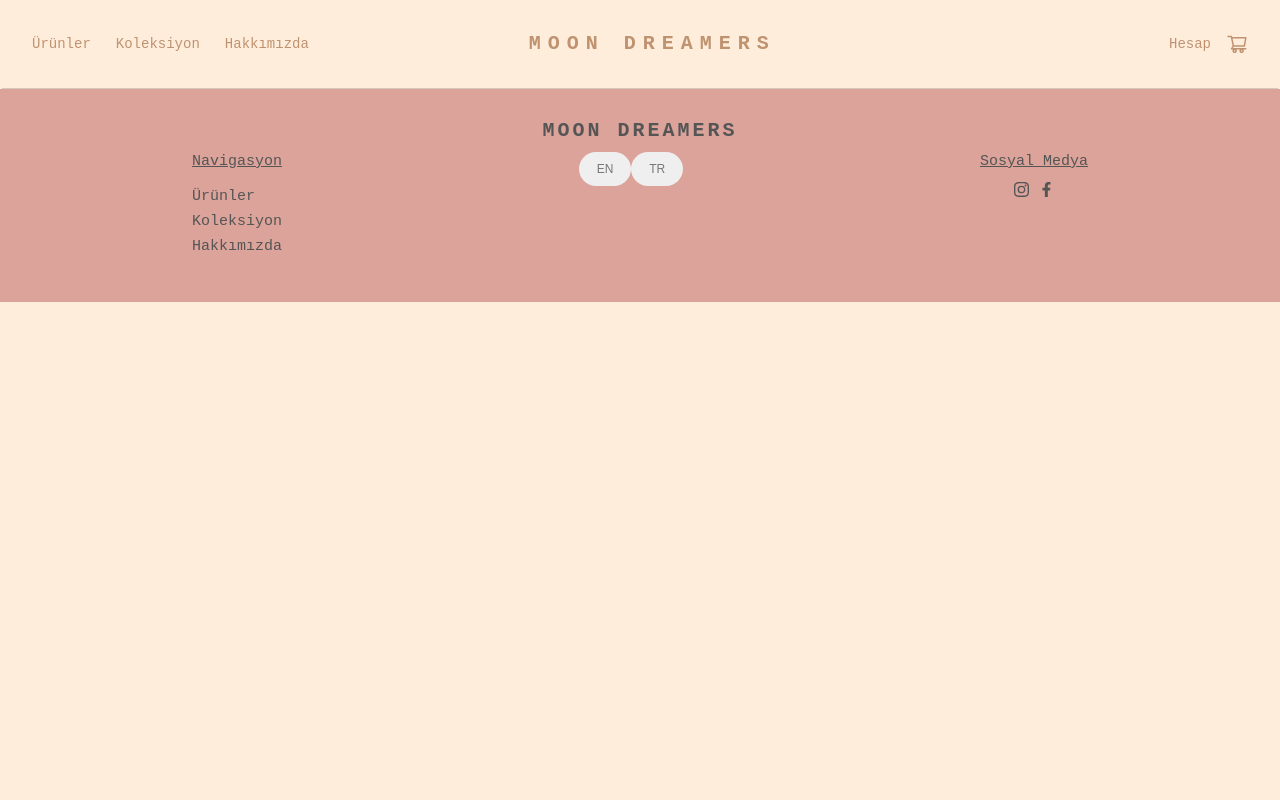
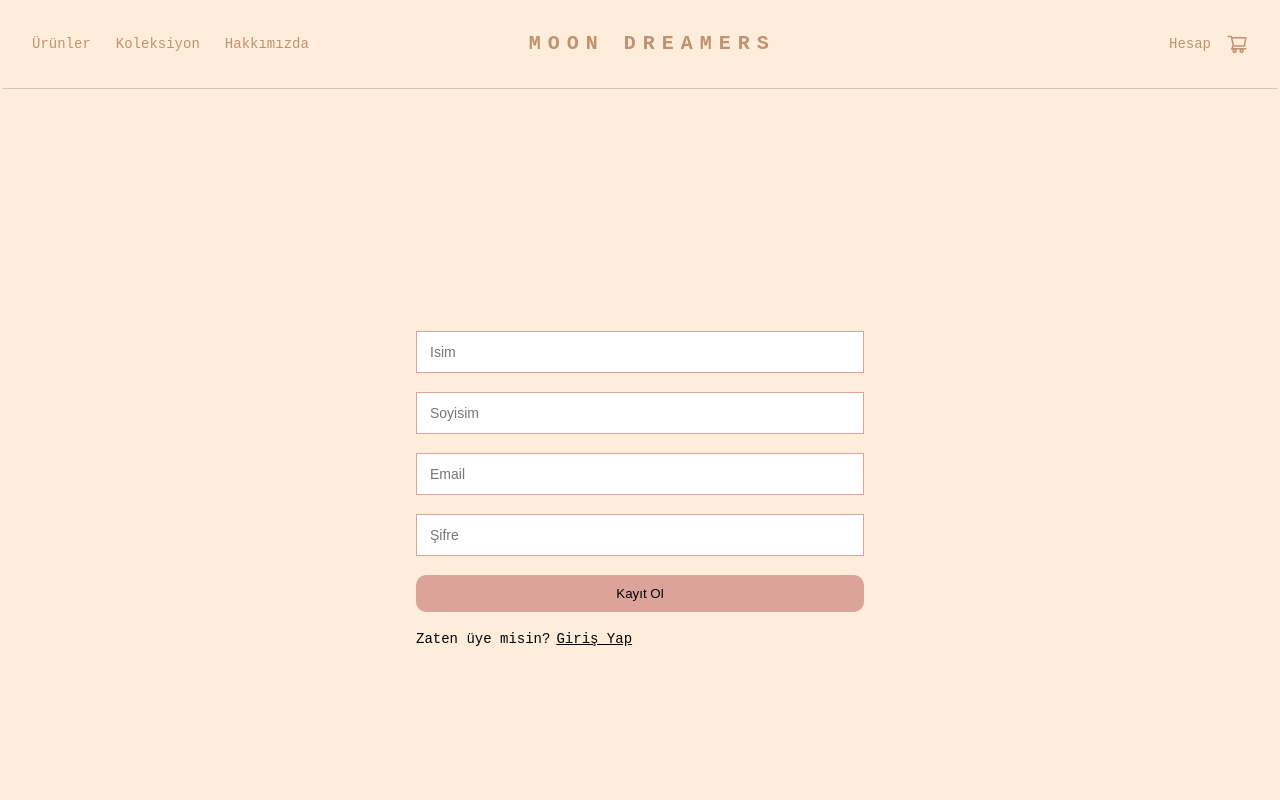
Before and after one commit to cey-t/moon-dreamers, a React (Create React App) app: page /signup in a window 1280 px wide. Shown: the top 800 px of the page. Built offline with nearby package versions, Linux system fonts and the light colour scheme.

Commit message:
login and register page

```diff
--- a/src/App.js
+++ b/src/App.js
@@ -1,3 +1,4 @@
+import React from "react";
 import "./App.css";
 import { Route, Routes, BrowserRouter as Router } from "react-router-dom";
 import styles from "./index.scss";
@@ -7,21 +8,33 @@ import NavBar from "./Components/Navbar/Navbar";
 import Products from "./Pages/Products/Products";
 import Collections from "./Pages/Collections/Collections";
 import Footer from "./Components/Footer/Footer";
+import Login from "./Pages/LoginForm/Login";
+import SignUp from "./Pages/SignUpForm/SignUp";
+
 function App() {
   return (
     <div className={styles.appContainer}>
       <Router>
-        {/* <ScrollToTop /> */}
+        <AppContent />
+      </Router>
+    </div>
+  );
+}
+
+function AppContent() {
+  return (
+    <>
       <NavBar />
       <Routes>
         <Route path="/" element={<Home />} />
         <Route path="/hakkımızda" element={<AboutMe />} />
         <Route path="/ürünler" element={<Products />} />
         <Route path="/koleksiyonlar" element={<Collections />} />
+        <Route path="/login" element={<Login />} />
+        <Route path="/signup" element={<SignUp />} />
       </Routes>
       <Footer />
-      </Router>
-    </div>
+    </>
   );
 }
 
--- /dev/null
+++ b/src/Components/LoginForm/Login.js
@@ -0,0 +1,56 @@
+import React, { useState } from "react";
+
+const Login = () => {
+  const [name, setName] = useState("");
+  const [surname, setSurname] = useState("");
+
+  const handleNameChange = (event) => {
+    setName(event.target.value);
+  };
+
+  const handleSurnameChange = (event) => {
+    setSurname(event.target.value);
+  };
+
+  const handleSubmit = (event) => {
+    event.preventDefault();
+    console.log("Form submitted:", name, surname);
+    setName("");
+    setSurname("");
+  };
+
+  return (
+    <div>
+      <form
+        style={{ display: "flex", flexDirection: "column" }}
+        onSubmit={handleSubmit}
+      >
+        <label>
+          Name
+          <input
+            type="text"
+            placeholder="Melek"
+            name="name"
+            onChange={handleNameChange}
+            value={name}
+          />
+        </label>
+
+        <label>
+          Surname
+          <input
+            type="text"
+            placeholder="Kar"
+            name="surname"
+            onChange={handleSurnameChange}
+            value={surname}
+          />
+        </label>
+
+        <button type="submit">Submit</button>
+      </form>
+    </div>
+  );
+};
+
+export default Login;
--- /dev/null
+++ b/src/Components/LoginForm/Login.module.scss
@@ -0,0 +1,5 @@
+.loginContainer {
+  border: 2px solid red;
+  width: 20px;
+  height: 200px;
+}
--- a/src/Components/Navbar/Navbar.js
+++ b/src/Components/Navbar/Navbar.js
@@ -34,10 +34,14 @@ const NavBar = () => {
           </Link>
         </div>
         <div className={styles.centerBar}>
-          <p className={styles.header}>Moon Dreamers</p>
+          <Link to={"/"} className={styles.header}>
+            <p className={styles.header}>Moon Dreamers</p>
+          </Link>
         </div>
         <div className={styles.rightBar}>
-          <p> {t("account")} </p>
+          <Link to={"/login"} className={styles.link}>
+            <p> {t("account")} </p>
+          </Link>
           <AiOutlineShoppingCart size={22} color="#bf9270" cursor={"pointer"} />
         </div>
 
--- a/src/Components/Navbar/Navbar.module.scss
+++ b/src/Components/Navbar/Navbar.module.scss
@@ -44,6 +44,7 @@
     font-size: 20px;
     line-height: 28px;
     margin: 0;
+    text-decoration: none;
   }
   .rightBar {
     display: flex;
--- /dev/null
+++ b/src/Pages/LoginForm/Login.js
@@ -0,0 +1,67 @@
+import React, { useState } from "react";
+import styles from "./Login.module.scss";
+import { Link } from "react-router-dom";
+import { useTranslation } from "react-i18next";
+const Login = () => {
+  const { t } = useTranslation("common");
+  const [loginForm, setLoginForm] = useState({
+    email: "",
+    password: "",
+  });
+
+  const handleChange = (event) => {
+    const { name, value } = event.target;
+    setLoginForm((prevState) => ({
+      ...prevState,
+      [name]: value,
+    }));
+  };
+
+  const handleSubmit = (event) => {
+    event.preventDefault();
+    console.log("Form submitted:", loginForm.name, loginForm.surname);
+    setLoginForm({ name: "", surname: "" });
+  };
+
+  return (
+    <div className={styles.loginContainer}>
+      <form className={styles.loginForm} onSubmit={handleSubmit}>
+        <div className={styles.inputContainer}>
+          <div className={styles.inputContainer}>
+            <input
+              type="email"
+              placeholder="Email"
+              name="name"
+              onChange={handleChange}
+              className={styles.input}
+              value={loginForm.email}
+              autoComplete="name"
+            />
+          </div>
+          <div className={styles.inputContainer}>
+            <input
+              type="password"
+              placeholder={t("password")}
+              name="surname"
+              className={styles.input}
+              onChange={handleChange}
+              value={loginForm.password}
+              autoComplete="name"
+            />
+            <button type="submit" className={styles.submit}>
+              {t("login")}
+            </button>{" "}
+            <p className={styles.registerText}>
+              {t("still.register")}
+              <Link className={styles.link} to={"/signup"}>
+                {t("signup")}
+              </Link>
+            </p>
+          </div>
+        </div>
+      </form>
+    </div>
+  );
+};
+
+export default Login;
--- /dev/null
+++ b/src/Pages/LoginForm/Login.module.scss
@@ -0,0 +1,45 @@
+.loginContainer {
+  display: flex;
+  flex-direction: row;
+  min-height: 100vh;
+  height: 100%;
+}
+
+.loginForm {
+  margin: auto;
+}
+
+.input {
+  height: 20px;
+  padding: 10px 13px;
+  border: none;
+  font-size: 14px;
+  width: 420px;
+  outline: none;
+  border: 1px solid #dba39a;
+}
+
+.inputContainer {
+  display: flex;
+  flex-direction: column;
+  gap: 19px;
+  align-self: center;
+}
+.submit {
+  border-radius: 10px;
+  height: 37px;
+  padding: 8px 0px;
+  border: none;
+  background-color: #dba39a;
+  cursor: pointer;
+  width: 100%;
+}
+
+.registerText {
+  font-size: 14px;
+  margin: 0;
+  .link {
+    margin-left: 6px;
+    color: black;
+  }
+}
--- /dev/null
+++ b/src/Pages/SignUpForm/SignUp.js
@@ -0,0 +1,90 @@
+import { useState } from "react";
+import styles from "./SignUp.module.scss";
+import { Link } from "react-router-dom";
+import { useTranslation } from "react-i18next";
+const SignUp = () => {
+  const { t } = useTranslation("common");
+  const [loginForm, setLoginForm] = useState({
+    name: "",
+    surname: "",
+    email: "",
+    password: "",
+  });
+
+  const handleChange = (event) => {
+    const { name, value } = event.target;
+    setLoginForm((prevState) => ({
+      ...prevState,
+      [name]: value,
+    }));
+  };
+
+  const handleSubmit = (event) => {
+    event.preventDefault();
+    console.log("Form submitted:", loginForm.name, loginForm.surname);
+    setLoginForm({ name: "", surname: "" });
+  };
+
+  return (
+    <div className={styles.loginContainer}>
+      <form className={styles.loginForm} onSubmit={handleSubmit}>
+        <div className={styles.inputContainer}>
+          <div className={styles.inputContainer}>
+            <input
+              type="text"
+              placeholder={t("name")}
+              name="name"
+              onChange={handleChange}
+              className={styles.input}
+              value={loginForm.name}
+              autoComplete="name"
+            />
+          </div>
+          <div className={styles.inputContainer}>
+            <input
+              type="text"
+              placeholder={t("surname")}
+              name="surname"
+              className={styles.input}
+              onChange={handleChange}
+              value={loginForm.surname}
+              autoComplete="name"
+            />
+          </div>
+          <div className={styles.inputContainer}>
+            <input
+              type="email"
+              placeholder="Email"
+              name="email"
+              className={styles.input}
+              onChange={handleChange}
+              value={loginForm.email}
+              autoComplete="name"
+            />
+          </div>
+          <div className={styles.inputContainer}>
+            <input
+              type="password"
+              placeholder={t("password")}
+              name="password"
+              className={styles.input}
+              onChange={handleChange}
+              value={loginForm.password}
+              autoComplete="name"
+            />
+            <button type="submit" className={styles.submit}>
+              {t("signup")}
+            </button>{" "}
+            <p className={styles.registerText}>
+              {t("turn.login")}
+              <Link className={styles.link} to={"/login"}>
+                {t("login")}
+              </Link>
+            </p>
+          </div>
+        </div>
+      </form>
+    </div>
+  );
+};
+export default SignUp;
--- /dev/null
+++ b/src/Pages/SignUpForm/SignUp.module.scss
@@ -0,0 +1,45 @@
+.loginContainer {
+  display: flex;
+  flex-direction: row;
+  min-height: 100vh;
+  height: 100%;
+}
+
+.loginForm {
+  margin: auto;
+}
+
+.input {
+  height: 20px;
+  padding: 10px 13px;
+  border: none;
+  font-size: 14px;
+  width: 420px;
+  outline: none;
+  border: 1px solid #dba39a;
+}
+
+.inputContainer {
+  display: flex;
+  flex-direction: column;
+  gap: 19px;
+  align-self: center;
+}
+.submit {
+  border-radius: 10px;
+  height: 37px;
+  padding: 8px 0px;
+  border: none;
+  background-color: #dba39a;
+  cursor: pointer;
+  width: 100%;
+}
+
+.registerText {
+  font-size: 14px;
+  margin: 0;
+  .link {
+    margin-left: 6px;
+    color: black;
+  }
+}
--- a/src/index.scss
+++ b/src/index.scss
@@ -4,4 +4,6 @@ body {
   margin: 0 auto;
   background-color: #ffeddb;
   font-family: "Roboto Mono", monospace;
+  height: 100vh;
+  margin: 0;
 }
--- a/src/utils/locales/en/common.json
+++ b/src/utils/locales/en/common.json
@@ -5,5 +5,12 @@
   "about.us": "About Us",
   "navigation": "Navigation",
   "social.media": "Social Media",
-  "account": "Account"
+  "account": "Account",
+  "signup": "Sign Up",
+  "still.register": "Not registered yet?",
+  "login": "Login",
+  "password": "Password",
+  "turn.login": "Already member?",
+  "name": "Name",
+  "surname": "Surname"
 }
--- a/src/utils/locales/tr/common.json
+++ b/src/utils/locales/tr/common.json
@@ -5,5 +5,12 @@
   "about.us": "Hakkımızda",
   "navigation": "Navigasyon",
   "social.media": "Sosyal Medya",
-  "account": "Hesap"
+  "account": "Hesap",
+  "signup": "Kayıt Ol",
+  "still.register": "Halen kayıt olmadınız mı?",
+  "login": "Giriş Yap",
+  "password": "Şifre",
+  "turn.login": "Zaten üye misin?",
+  "name": "Isim",
+  "surname": "Soyisim"
 }
```
Lines whose indentation alone changed are shown as unchanged.
